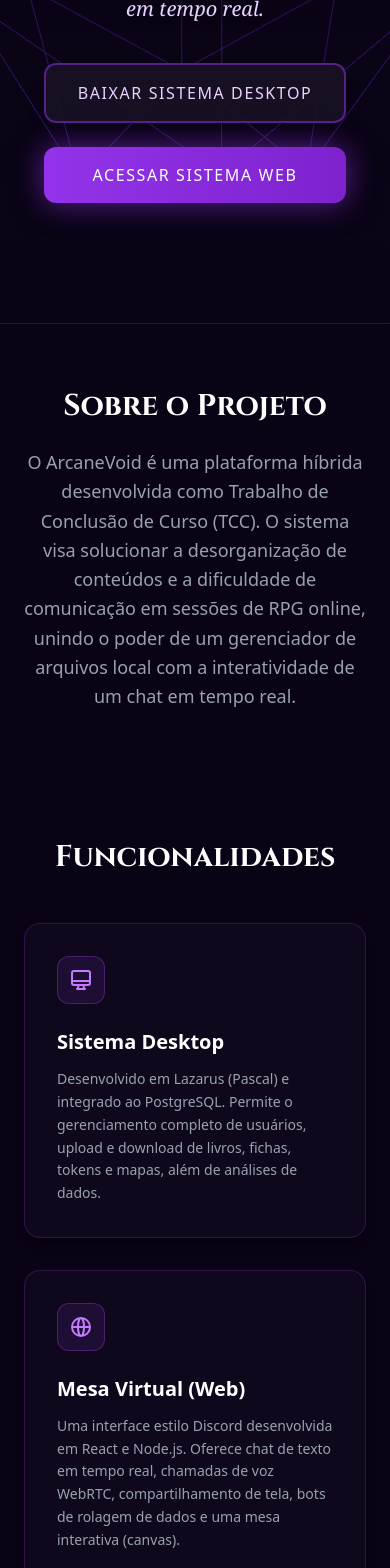
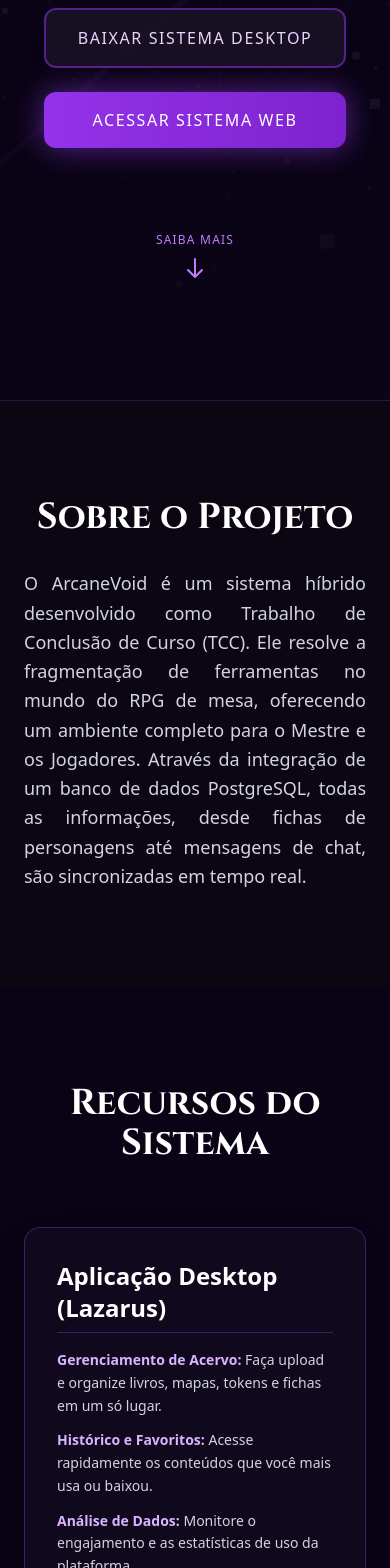
Before and after one commit to kemilyalmeida0130-sys/arcanevoid-site-, a React (Vite) app: page / in a window 390 px wide. Shown: the part 432-2000 px from the top of the page. Built offline with nearby package versions, Linux system fonts and the light colour scheme.

Commit message:
Fix: Links de download, remocao de emojis e adicao de conteudo informativo

```diff
--- a/src/LandingPage.tsx
+++ b/src/LandingPage.tsx
@@ -1,127 +1,115 @@
 import ThreeBackground from './ThreeBackground';
 
 export default function LandingPage() {
-  // 🔥 O link da sua pasta do Google Drive
-  const linkDownloadLazarus = "https://drive.google.com/drive/folders/1WQ4VvThKu1T6_2ZrC7RTqMYhd_EvgBj5?usp=sharing";
-
-  // 🔥 O link do seu sistema web na Vercel
+  // Link direto do Google Drive (já convertido para baixar na hora)
+  const linkDownloadLazarus = "https://drive.google.com/uc?export=download&id=1cYb4LcaTX8_FYneZTf89SXIyhJ7X-TP2";
   const linkSistemaWeb = "https://arcanevoid.vercel.app";
 
   return (
-    <div className="relative min-h-screen bg-[#0a0416] overflow-hidden font-sans flex flex-col">
+    <div className="relative min-h-screen bg-[#0a0416] font-sans flex flex-col overflow-x-hidden">
       <ThreeBackground />
 
-      {/* Overlay para dar contraste ao texto */}
-      <div className="absolute inset-0 z-0 bg-gradient-to-b from-[#0a0416]/80 via-transparent to-[#0a0416] pointer-events-none"></div>
+      {/* Fundo escuro para dar contraste */}
+      <div className="fixed inset-0 z-0 bg-gradient-to-b from-[#0a0416]/60 via-[#0a0416]/90 to-[#0a0416] pointer-events-none"></div>
 
-      <div className="relative z-10 flex-1 flex flex-col">
+      <div className="relative z-10 flex flex-col">
 
-        {/* CABEÇALHO */}
-        <header className="w-full px-8 py-6 flex justify-between items-center backdrop-blur-sm bg-black/20 border-b border-purple-500/20">
+        {/* CABEÇALHO FIXO */}
+        <header className="w-full px-8 py-6 flex justify-between items-center backdrop-blur-md bg-black/40 border-b border-purple-500/20 sticky top-0 z-50">
           <div className="flex items-center gap-3">
-            {/* Ícone geométrico substituindo o emoji */}
             <svg className="w-8 h-8 text-purple-500" fill="none" stroke="currentColor" viewBox="0 0 24 24">
               <path strokeLinecap="round" strokeLinejoin="round" strokeWidth={1.5} d="M12 2L2 7l10 5 10-5-10-5zM2 17l10 5 10-5M2 12l10 5 10-5" />
             </svg>
             <h1 className="text-2xl font-bold text-white tracking-widest" style={{ fontFamily: "'Cinzel', serif" }}>ARCANEVOID</h1>
           </div>
-          <a
-            href={linkSistemaWeb}
-            className="px-6 py-2 bg-[#9333ea] hover:bg-[#a855f7] text-white rounded-md font-bold transition-all shadow-[0_0_15px_rgba(147,51,234,0.5)] border border-purple-400/50"
-          >
+          <a href={linkSistemaWeb} className="px-6 py-2 bg-[#9333ea] hover:bg-[#a855f7] text-white rounded-md font-bold transition-all shadow-[0_0_15px_rgba(147,51,234,0.5)] border border-purple-400/50">
             ACESSAR SISTEMA
           </a>
         </header>
 
-        {/* SEÇÃO PRINCIPAL (HERO) */}
-        <main className="flex-1 flex flex-col items-center justify-center text-center px-4 mt-20 mb-20 pointer-events-none">
+        {/* SEÇÃO 1: HERO */}
+        <main className="min-h-[85vh] flex flex-col items-center justify-center text-center px-4 pointer-events-none">
           <h2 className="text-5xl md:text-7xl font-bold text-white mb-6 drop-shadow-[0_0_20px_rgba(168,85,247,0.8)]" style={{ fontFamily: "'Cinzel', serif" }}>
             Bem-vindo ao <br/> ArcaneVoid
           </h2>
           <p className="text-xl text-purple-200 max-w-2xl font-serif italic mb-10 drop-shadow-md">
-            Um sistema completo para Mestres e Jogadores de RPG de Mesa.
-            Gerencie seus servidores, crie mapas interativos e jogue com seus amigos em tempo real.
+            A plataforma definitiva para unir sua biblioteca de RPG à mesa virtual.
           </p>
 
           <div className="flex flex-col sm:flex-row gap-6 pointer-events-auto">
+            {/* BOTÃO DE DOWNLOAD DIRETO */}
             <a
               href={linkDownloadLazarus}
-              target="_blank"
-              rel="noreferrer"
-              className="px-8 py-4 bg-[#1a1225]/90 border-2 border-[#9333ea]/50 text-purple-200 font-arcane tracking-widest rounded-xl hover:bg-[#2b1f3d] transition-all transform hover:scale-105 flex items-center justify-center gap-3 shadow-xl"
+              className="px-8 py-4 bg-[#1a1225]/90 border-2 border-[#9333ea]/50 text-purple-200 font-arcane tracking-widest rounded-xl hover:bg-[#2b1f3d] transition-all transform hover:scale-105 flex items-center justify-center shadow-xl"
             >
               BAIXAR SISTEMA DESKTOP
             </a>
             <a
               href={linkSistemaWeb}
-              className="px-8 py-4 bg-gradient-to-r from-[#9333ea] to-[#7e22ce] text-white font-arcane tracking-widest rounded-xl shadow-[0_0_30px_rgba(147,51,234,0.6)] transition-all transform hover:scale-105 flex items-center justify-center gap-3"
+              className="px-8 py-4 bg-gradient-to-r from-[#9333ea] to-[#7e22ce] text-white font-arcane tracking-widest rounded-xl shadow-[0_0_30px_rgba(147,51,234,0.6)] transition-all transform hover:scale-105 flex items-center justify-center"
             >
               ACESSAR SISTEMA WEB
             </a>
           </div>
+
+          {/* SETA INDICANDO ROLAGEM */}
+          <div className="mt-24 animate-bounce pointer-events-none flex flex-col items-center">
+             <span className="text-purple-400 text-xs font-arcane tracking-widest mb-2">SAIBA MAIS</span>
+             <svg className="w-6 h-6 text-purple-400" fill="none" stroke="currentColor" viewBox="0 0 24 24"><path strokeLinecap="round" strokeLinejoin="round" strokeWidth={2} d="M19 14l-7 7m0 0l-7-7m7 7V3" /></svg>
+          </div>
         </main>
 
-        {/* SEÇÃO INFORMATIVA (SOBRE O PROJETO) */}
-        <section className="relative z-10 bg-[#0a0416]/95 backdrop-blur-lg border-t border-purple-500/20 py-16 mt-10">
-          <div className="max-w-5xl mx-auto px-6 text-center">
-            <h3 className="text-3xl font-bold text-white mb-6 font-serif" style={{ fontFamily: "'Cinzel', serif" }}>
+        {/* SEÇÃO 2: SOBRE O PROJETO */}
+        <section className="relative z-10 bg-[#0d0714]/95 backdrop-blur-xl border-t border-purple-500/20 py-24">
+          <div className="max-w-4xl mx-auto px-6 text-center">
+            <h3 className="text-4xl font-bold text-white mb-8 font-serif" style={{ fontFamily: "'Cinzel', serif" }}>
               Sobre o Projeto
             </h3>
-            <p className="text-gray-400 text-lg leading-relaxed max-w-3xl mx-auto">
-              O ArcaneVoid é uma plataforma híbrida desenvolvida como Trabalho de Conclusão de Curso (TCC).
-              O sistema visa solucionar a desorganização de conteúdos e a dificuldade de comunicação em sessões de RPG online,
-              unindo o poder de um gerenciador de arquivos local com a interatividade de um chat em tempo real.
+            <p className="text-gray-300 text-lg leading-relaxed text-justify md:text-center">
+              O ArcaneVoid é um sistema híbrido desenvolvido como Trabalho de Conclusão de Curso (TCC).
+              Ele resolve a fragmentação de ferramentas no mundo do RPG de mesa, oferecendo um ambiente
+              completo para o Mestre e os Jogadores. Através da integração de um banco de dados PostgreSQL,
+              todas as informações, desde fichas de personagens até mensagens de chat, são sincronizadas em tempo real.
             </p>
           </div>
         </section>
 
-        {/* SEÇÃO INFORMATIVA (FUNCIONALIDADES) */}
-        <section className="relative z-10 bg-[#0a0416]/95 backdrop-blur-lg py-16">
+        {/* SEÇÃO 3: FUNCIONALIDADES */}
+        <section className="relative z-10 bg-[#0a0416]/98 backdrop-blur-xl py-24">
           <div className="max-w-6xl mx-auto px-6">
-            <h3 className="text-3xl font-bold text-center text-white mb-12 font-serif" style={{ fontFamily: "'Cinzel', serif" }}>
-              Funcionalidades
+            <h3 className="text-4xl font-bold text-center text-white mb-16 font-serif" style={{ fontFamily: "'Cinzel', serif" }}>
+              Recursos do Sistema
             </h3>
 
-            <div className="grid grid-cols-1 md:grid-cols-3 gap-8 text-left">
-              {/* Card Desktop */}
-              <div className="bg-[#120a1f]/80 p-8 rounded-2xl border border-purple-500/20 hover:border-[#9333ea] transition-colors shadow-lg">
-                <div className="w-12 h-12 bg-purple-500/10 rounded-xl flex items-center justify-center mb-6 border border-purple-500/30">
-                   <svg className="w-6 h-6 text-purple-400" fill="none" stroke="currentColor" viewBox="0 0 24 24"><path strokeLinecap="round" strokeLinejoin="round" strokeWidth={2} d="M9.75 17L9 20l-1 1h8l-1-1-.75-3M3 13h18M5 17h14a2 2 0 002-2V5a2 2 0 00-2-2H5a2 2 0 00-2 2v10a2 2 0 002 2z" /></svg>
-                </div>
-                <h4 className="text-xl font-bold text-white mb-3">Sistema Desktop</h4>
-                <p className="text-sm text-gray-400 leading-relaxed">
-                  Desenvolvido em Lazarus (Pascal) e integrado ao PostgreSQL. Permite o gerenciamento completo de usuários, upload e download de livros, fichas, tokens e mapas, além de análises de dados.
-                </p>
+            <div className="grid grid-cols-1 md:grid-cols-2 gap-8 text-left">
+              {/* Bloco Desktop */}
+              <div className="bg-[#120a1f]/90 p-8 rounded-2xl border border-purple-500/30 hover:border-[#a855f7] transition-colors shadow-2xl">
+                <h4 className="text-2xl font-bold text-white mb-4 border-b border-purple-500/30 pb-2">Aplicação Desktop (Lazarus)</h4>
+                <ul className="text-gray-300 space-y-3 mt-4 text-sm leading-relaxed">
+                  <li><strong className="text-purple-300">Gerenciamento de Acervo:</strong> Faça upload e organize livros, mapas, tokens e fichas em um só lugar.</li>
+                  <li><strong className="text-purple-300">Histórico e Favoritos:</strong> Acesse rapidamente os conteúdos que você mais usa ou baixou.</li>
+                  <li><strong className="text-purple-300">Análise de Dados:</strong> Monitore o engajamento e as estatísticas de uso da plataforma.</li>
+                  <li><strong className="text-purple-300">Integração Local:</strong> Conexão direta e otimizada com o banco de dados PostgreSQL.</li>
+                </ul>
               </div>
 
-              {/* Card Web */}
-              <div className="bg-[#120a1f]/80 p-8 rounded-2xl border border-purple-500/20 hover:border-[#9333ea] transition-colors shadow-lg">
-                <div className="w-12 h-12 bg-purple-500/10 rounded-xl flex items-center justify-center mb-6 border border-purple-500/30">
-                  <svg className="w-6 h-6 text-purple-400" fill="none" stroke="currentColor" viewBox="0 0 24 24"><path strokeLinecap="round" strokeLinejoin="round" strokeWidth={2} d="M21 12a9 9 0 01-9 9m9-9a9 9 0 00-9-9m9 9H3m9 9a9 9 0 01-9-9m9 9c1.657 0 3-4.03 3-9s-1.343-9-3-9m0 18c-1.657 0-3-4.03-3-9s1.343-9 3-9m-9 9a9 9 0 019-9" /></svg>
-                </div>
-                <h4 className="text-xl font-bold text-white mb-3">Mesa Virtual (Web)</h4>
-                <p className="text-sm text-gray-400 leading-relaxed">
-                  Uma interface estilo Discord desenvolvida em React e Node.js. Oferece chat de texto em tempo real, chamadas de voz WebRTC, compartilhamento de tela, bots de rolagem de dados e uma mesa interativa (canvas).
-                </p>
-              </div>
-
-              {/* Card IA */}
-              <div className="bg-[#120a1f]/80 p-8 rounded-2xl border border-purple-500/20 hover:border-[#9333ea] transition-colors shadow-lg">
-                <div className="w-12 h-12 bg-purple-500/10 rounded-xl flex items-center justify-center mb-6 border border-purple-500/30">
-                  <svg className="w-6 h-6 text-purple-400" fill="none" stroke="currentColor" viewBox="0 0 24 24"><path strokeLinecap="round" strokeLinejoin="round" strokeWidth={2} d="M13 10V3L4 14h7v7l9-11h-7z" /></svg>
-                </div>
-                <h4 className="text-xl font-bold text-white mb-3">Ferramentas de Criação</h4>
-                <p className="text-sm text-gray-400 leading-relaxed">
-                  Módulos dedicados para forjar tokens customizados, desenhar mapas diretamente no navegador e uma área de "Ideias de Missões" com suporte a Inteligência Artificial para auxiliar os Mestres.
-                </p>
+              {/* Bloco Web */}
+              <div className="bg-[#120a1f]/90 p-8 rounded-2xl border border-purple-500/30 hover:border-[#a855f7] transition-colors shadow-2xl">
+                <h4 className="text-2xl font-bold text-white mb-4 border-b border-purple-500/30 pb-2">Mesa Virtual (Web)</h4>
+                <ul className="text-gray-300 space-y-3 mt-4 text-sm leading-relaxed">
+                  <li><strong className="text-purple-300">Comunicação em Tempo Real:</strong> Chat de texto integrado com canais e servidores, no melhor estilo Discord.</li>
+                  <li><strong className="text-purple-300">Chamadas de Voz e Vídeo:</strong> Conecte-se com sua mesa via WebRTC, incluindo compartilhamento de tela.</li>
+                  <li><strong className="text-purple-300">Bot de Dados:</strong> Role dados diretamente no chat usando comandos simples como "!d20".</li>
+                  <li><strong className="text-purple-300">Mesa Interativa:</strong> Posicione tokens, desenhe e gerencie cenas diretamente no navegador.</li>
+                </ul>
               </div>
             </div>
           </div>
         </section>
 
         {/* RODAPÉ */}
-        <footer className="relative z-10 text-center py-8 border-t border-[#2b1f3d] text-gray-500 text-sm bg-[#0a0416]">
-          <p>ArcaneVoid © {new Date().getFullYear()} - Desenvolvido como Projeto de TCC.</p>
+        <footer className="relative z-10 text-center py-10 border-t border-[#2b1f3d] text-gray-500 text-sm bg-[#0a0416]">
+          <p>ArcaneVoid &copy; {new Date().getFullYear()} - Desenvolvido como Projeto de TCC.</p>
         </footer>
       </div>
     </div>
--- a/src/ThreeBackground.tsx
+++ b/src/ThreeBackground.tsx
@@ -8,33 +8,57 @@ export default function ThreeBackground() {
     if (!mountRef.current) return;
 
     const scene = new THREE.Scene();
+    scene.fog = new THREE.FogExp2(0x0a0416, 0.05);
+
     const camera = new THREE.PerspectiveCamera(75, window.innerWidth / window.innerHeight, 0.1, 1000);
-    camera.position.z = 5;
+    camera.position.z = 7;
 
     const renderer = new THREE.WebGLRenderer({ alpha: true, antialias: true });
     renderer.setSize(window.innerWidth, window.innerHeight);
     renderer.setPixelRatio(window.devicePixelRatio);
 
-    // Salva a referência atual para usar na limpeza
     const currentMount = mountRef.current;
     currentMount.appendChild(renderer.domElement);
 
+    // ELEMENTO 1: D20 CENTRAL
     const geometry = new THREE.IcosahedronGeometry(2, 0);
     const material = new THREE.MeshStandardMaterial({
-      color: 0x9333ea,
-      emissive: 0x4c1d95,
-      roughness: 0.2,
-      metalness: 0.8,
-      wireframe: true
+      color: 0x9333ea, emissive: 0x4c1d95, roughness: 0.2, metalness: 0.8, wireframe: true
     });
     const d20 = new THREE.Mesh(geometry, material);
     scene.add(d20);
 
-    const ambientLight = new THREE.AmbientLight(0xffffff, 0.5);
+    // ELEMENTO 2: ANEL ORBITAL
+    const ringGeometry = new THREE.TorusGeometry(3.5, 0.02, 16, 100);
+    const ringMaterial = new THREE.MeshBasicMaterial({ color: 0xa855f7, transparent: true, opacity: 0.5 });
+    const ring = new THREE.Mesh(ringGeometry, ringMaterial);
+    ring.rotation.x = Math.PI / 2;
+    scene.add(ring);
+
+    // ELEMENTO 3: POEIRA CÓSMICA (PARTÍCULAS)
+    const particlesGeometry = new THREE.BufferGeometry();
+    const particlesCount = 800;
+    const posArray = new Float32Array(particlesCount * 3);
+
+    for(let i = 0; i < particlesCount * 3; i++) {
+      posArray[i] = (Math.random() - 0.5) * 15;
+    }
+    particlesGeometry.setAttribute('position', new THREE.BufferAttribute(posArray, 3));
+    const particlesMaterial = new THREE.PointsMaterial({
+      size: 0.05, color: 0xd8b4fe, transparent: true, opacity: 0.8, blending: THREE.AdditiveBlending
+    });
+    const particlesMesh = new THREE.Points(particlesGeometry, particlesMaterial);
+    scene.add(particlesMesh);
+
+    // ILUMINAÇÃO
+    const ambientLight = new THREE.AmbientLight(0xffffff, 0.4);
     scene.add(ambientLight);
-    const pointLight = new THREE.PointLight(0xa855f7, 100, 100);
-    pointLight.position.set(5, 5, 5);
-    scene.add(pointLight);
+    const pointLight1 = new THREE.PointLight(0xa855f7, 150, 100);
+    pointLight1.position.set(5, 5, 5);
+    scene.add(pointLight1);
+    const pointLight2 = new THREE.PointLight(0x3b82f6, 100, 100);
+    pointLight2.position.set(-5, -5, 5);
+    scene.add(pointLight2);
 
     let mouseX = 0, mouseY = 0;
     const handleMouseMove = (event: MouseEvent) => {
@@ -53,10 +77,18 @@ export default function ThreeBackground() {
     let animationFrameId: number;
     const animate = () => {
       animationFrameId = requestAnimationFrame(animate);
+      const time = Date.now() * 0.001;
+
       d20.rotation.x += 0.002;
-      d20.rotation.y += 0.005;
-      d20.rotation.x += (mouseY * 0.05 - d20.rotation.x) * 0.05;
-      d20.rotation.y += (mouseX * 0.05 - d20.rotation.y) * 0.05;
+      d20.rotation.y += 0.003;
+      ring.rotation.z += 0.005;
+      ring.rotation.y += 0.002;
+      particlesMesh.rotation.y = time * 0.05;
+      particlesMesh.rotation.x = time * 0.02;
+
+      d20.rotation.x += (mouseY * 0.05 - d20.rotation.x) * 0.02;
+      d20.rotation.y += (mouseX * 0.05 - d20.rotation.y) * 0.02;
+
       renderer.render(scene, camera);
     };
     animate();
@@ -65,13 +97,12 @@ export default function ThreeBackground() {
       window.removeEventListener('mousemove', handleMouseMove);
       window.removeEventListener('resize', handleResize);
       cancelAnimationFrame(animationFrameId);
-      if (currentMount) {
-        currentMount.removeChild(renderer.domElement);
-      }
-      geometry.dispose();
-      material.dispose();
+      if (currentMount) currentMount.removeChild(renderer.domElement);
+      geometry.dispose(); material.dispose();
+      ringGeometry.dispose(); ringMaterial.dispose();
+      particlesGeometry.dispose(); particlesMaterial.dispose();
     };
   }, []);
 
-  return <div ref={mountRef} className="absolute inset-0 z-0 pointer-events-none" />;
+  return <div ref={mountRef} className="fixed inset-0 z-0 pointer-events-none" />;
 }
```
